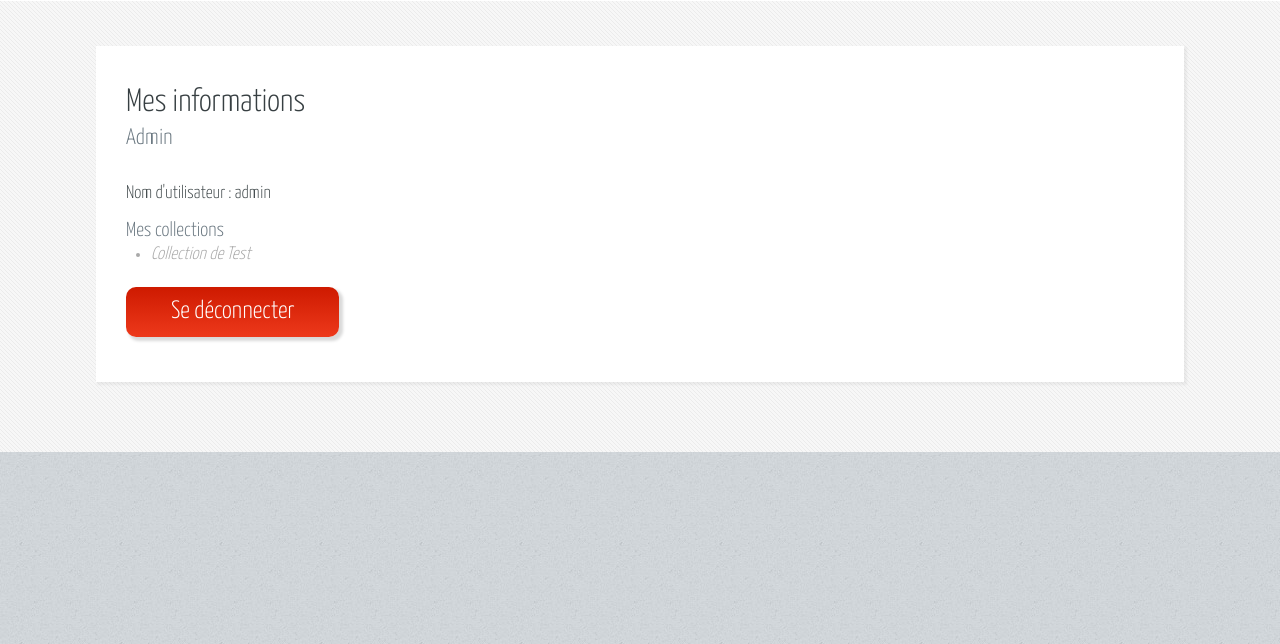
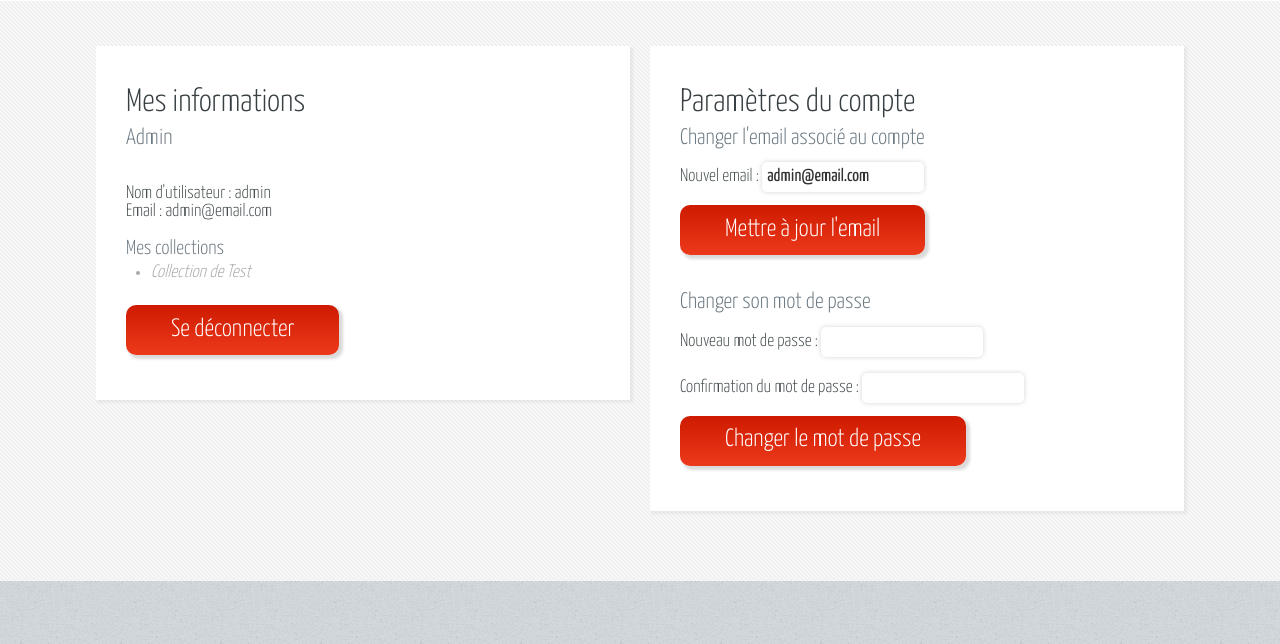
Before and after one commit to julsql/bd_website, a Django app: page /profile in a window 1280 px wide. Shown: the part 156-800 px from the top of the page. Run offline with Django 4.2, Linux system fonts and the light colour scheme; a user stored in the database is signed in; data comes from the database, SQL or seed files in the repository.

Commit message:
feat(login): Ajout de la changer de mot de passe et de mail

```diff
--- a/bd/main/core/application/forms/forms.py
+++ b/bd/main/core/application/forms/forms.py
@@ -1,4 +1,5 @@
 from django import forms
+from django.contrib.auth import get_user_model
 
 
 class RechercheForm(forms.Form):
@@ -34,3 +35,6 @@ class RechercheForm(forms.Form):
 class LoginForm(forms.Form):
     username = forms.CharField(max_length=150, label='Nom d\'utilisateur')
     password = forms.CharField(widget=forms.PasswordInput, label='Mot de passe')
+
+class EmailUpdateForm(forms.Form):
+    email = forms.EmailField(label="Nouvel email", max_length=254)
--- a/bd/main/core/infrastructure/interface_adapters/templates/profile/module.html
+++ b/bd/main/core/infrastructure/interface_adapters/templates/profile/module.html
@@ -2,6 +2,8 @@
 {% load static %}
 
 {% block body %}
+    <div id="body">
+        <div class="col-50">
             <section>
                 <header>
                     <h2>Mes informations</h2>
@@ -9,7 +11,9 @@
                 </header>
                 <div>
                     <p>Nom d'utilisateur : {{ username }}</p>
+                    <p>Email : {{ email }}</p>
                 </div>
+
                 <div>
                     <br/>
                     <h4>Mes collections</h4>
@@ -34,5 +38,56 @@
                     </button>
                 </form>
             </section>
+        </div>
 
+        <div class="col-50">
+            <section>
+            <h2>Paramètres du compte</h2>
+                <h3>Changer l'email associé au compte</h3>
+                <!-- Formulaire pour mettre à jour l'email -->
+                <form method="post" action="">
+                    {% csrf_token %}
+                    <div class="form-group">
+                        {{ email_form.email.label_tag }}
+                        {{ email_form.email }}
+                    </div>
+                    <button type="submit" name="update_email" class="button-large">Mettre à jour l'email</button>
+                </form>
+
+                <br/>
+                <br/>
+
+                <h3>Changer son mot de passe</h3>
+                <!-- Formulaire pour changer le mot de passe -->
+                <form method="post" class="password-reset-form">
+                    {% csrf_token %}
+
+                    <div class="form-group">
+                        <label for="id_new_password1">Nouveau mot de passe :</label>
+                        {{ password_form.new_password1 }}
+                    </div>
+
+                    <div class="form-group">
+                        <label for="id_new_password2">Confirmation du mot de passe :</label>
+                        {{ password_form.new_password2 }}
+                    </div>
+
+                    {% if password_form.errors %}
+                        <div class="form-errors">
+                            {% for field in password_form %}
+                                {% for error in field.errors %}
+                                    <p>{{ error }}</p>
+                                {% endfor %}
+                            {% endfor %}
+                            {% for error in password_form.non_field_errors %}
+                                <p>{{ error }}</p>
+                            {% endfor %}
+                        </div>
+                    {% endif %}
+
+                    <button type="submit" class="button-large">Changer le mot de passe</button>
+                </form>
+            </section>
+        </div>
+    </div>
 {% endblock %}
--- a/bd/main/core/infrastructure/interface_adapters/views/profile_view.py
+++ b/bd/main/core/infrastructure/interface_adapters/views/profile_view.py
@@ -2,8 +2,14 @@ from django.contrib.auth.decorators import login_required
 from django.http import HttpRequest, HttpResponse
 from django.shortcuts import render, get_object_or_404, redirect
 
+from main.core.application.forms.forms import EmailUpdateForm
 from main.core.infrastructure.persistence.database.models import Collection
 
+
+from django.contrib.auth.forms import PasswordChangeForm
+from django.contrib.auth import update_session_auth_hash
+from django.contrib import messages
+from django.shortcuts import redirect
 
 class ProfileView:
     def handle_request(self, request: HttpRequest) -> HttpResponse:
@@ -14,15 +20,36 @@ class ProfileView:
         if current_collection:
             current_collection_id = current_collection.id
         else:
-            current_collection_id = collections[0].id
+            current_collection_id = collections[0].id if collections else None
 
-        return render(request, 'profile/module.html',
-                      {'username': user.username,
-                       'first_name': user.first_name,
-                       'email': user.email,
-                       'current_collection_id': current_collection_id,
-                       'collections': [(collection.id, collection.title) for collection in collections]
-                       })
+        if request.method == "POST":
+            if "update_email" in request.POST:
+                email_form = EmailUpdateForm(request.POST)
+                if email_form.is_valid():
+                    user.email = email_form.cleaned_data['email']
+                    user.save()
+                    messages.success(request, "Email mis à jour avec succès.")
+                    return redirect('profile')
+            elif "change_password" in request.POST:
+                password_form = PasswordChangeForm(user, request.POST)
+                if password_form.is_valid():
+                    user = password_form.save()
+                    update_session_auth_hash(request, user)  # Important pour garder la session
+                    messages.success(request, "Mot de passe mis à jour avec succès.")
+                    return redirect('profile')
+        else:
+            email_form = EmailUpdateForm(initial={'email': user.email})
+            password_form = PasswordChangeForm(user)
+
+        return render(request, 'profile/module.html', {
+            'username': user.username,
+            'first_name': user.first_name,
+            'email': user.email,
+            'current_collection_id': current_collection_id,
+            'collections': [(collection.id, collection.title) for collection in collections],
+            'email_form': email_form,
+            'password_form': password_form,
+        })
 
     def change_collection(self, request: HttpRequest, collection_id: int) -> HttpResponse:
         collection = get_object_or_404(Collection, id=collection_id, accounts=request.user)
--- a/bd/main/static/main/styles/home.css
+++ b/bd/main/static/main/styles/home.css
@@ -1,5 +1,10 @@
 .col-70 {
     width: 70%;
+}
+
+
+.col-50 {
+    width: 50%;
 }
 
 .col-30 {
@@ -17,11 +22,7 @@
         display: block;
     }
 
-    .col-70 {
-        width: 100%;
-    }
-
-    .col-30 {
+    .col-70, .col-50, .col-30 {
         width: 100%;
     }
 }
```
Lines whose indentation alone changed are shown as unchanged.
